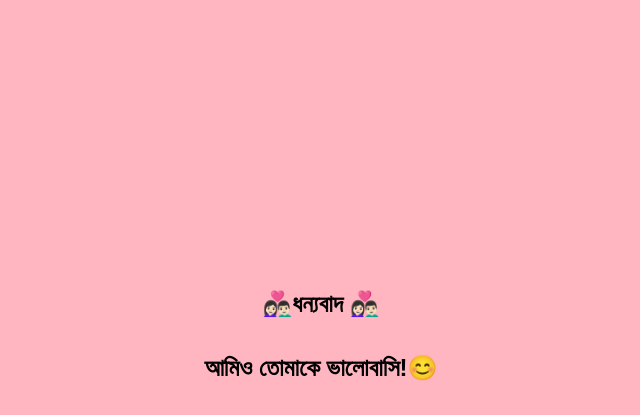
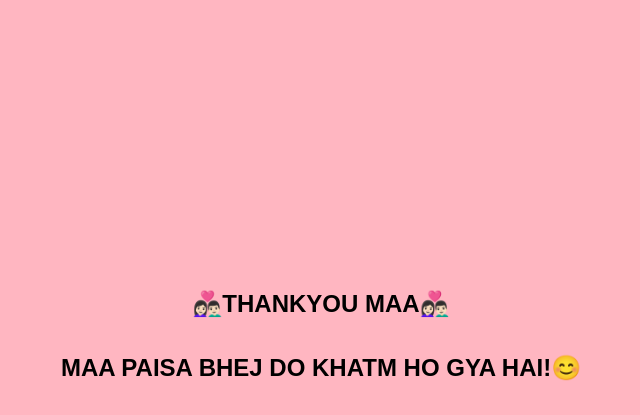
Before and after one commit to Utkarsh6312/mssg, a plain HTML site: page index.html in a window 1280 px wide. Both pictures are taken after a click on the button "Yes". Shown: the top 415 px of the page, without its empty margins (319-959 px from the left). Drawn offline with Linux system fonts and the light colour scheme.

Commit message:
Update index.html

```diff
--- a/index.html
+++ b/index.html
@@ -46,8 +46,8 @@
   </style>
 </head>
 <body>
-  <h1 id="firstLine">আমি তোমাকে ভালোবাসি Triporna 🥰</h1>
-  <h1 id="heading">তুমি কি আমাকে ভালোবাসো?😊</h1>
+  <h1 id="firstLine">I LOVE YOU MAA 🥰</h1>
+  <h1 id="heading">KYA ITNA BURA HU MAI MAA?😊</h1>
   <img id="image" src="https://media.giphy.com/media/v1.Y2lkPTc5MGI3NjExNGJ0b2Ztdjh6MXNlMTVzZXZuaGd4bG9vYnhyMXV3aDM0MWZ3OHRoNCZlcD12MV9pbnRlcm5hbF9naWZfYnlfaWQmY3Q9Zw/c76IJLufpNwSULPk77/giphy.gif" alt="Placeholder Image">
   <div>
   <button id="yesButton">Yes</button>
@@ -70,8 +70,8 @@
     }
 
     yesButton.addEventListener('click', () => {
-      firstLine.textContent="👩🏻‍❤️‍👨🏻ধন্যবাদ 👩🏻‍❤️‍👨🏻";
-      heading.textContent = "আমিও তোমাকে ভালোবাসি!😊";
+      firstLine.textContent="👩🏻‍❤️‍👨🏻THANKYOU MAA👩🏻‍❤️‍👨🏻";
+      heading.textContent = "MAA PAISA BHEJ DO KHATM HO GYA HAI!😊";
       image.src = "https://media.giphy.com/media/v1.Y2lkPTc5MGI3NjExZXE0aWZlaDM3bnlqamZma3drcGU1MzVzc3FwMmt2c3E1bDQyYnA2dCZlcD12MV9pbnRlcm5hbF9naWZfYnlfaWQmY3Q9Zw/bA5cblwksWXDOwSzUI/giphy.gif";
       yesButton.style.display = "none";
       noButton.style.display = "none";// Change image source if desired
```
